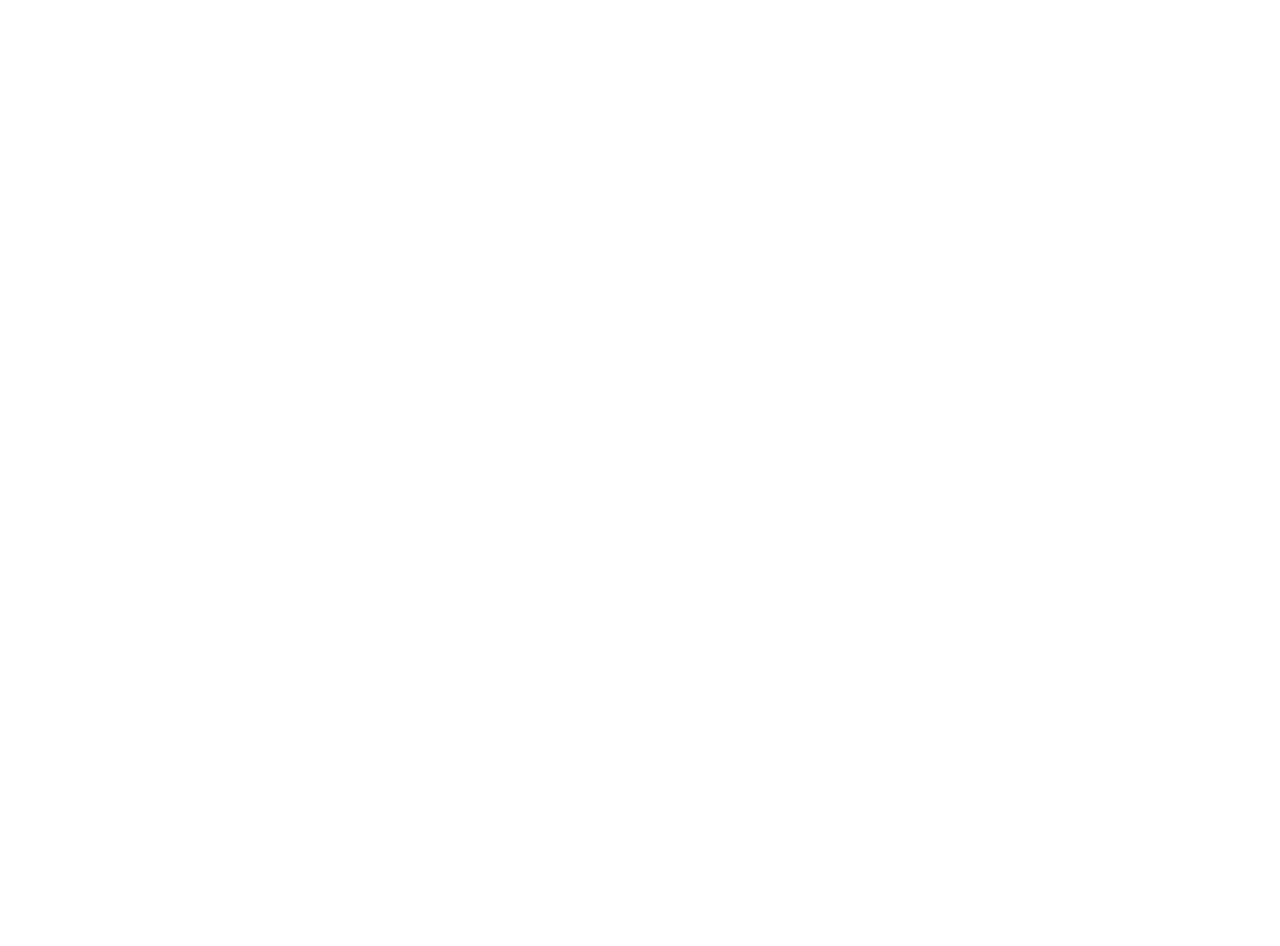
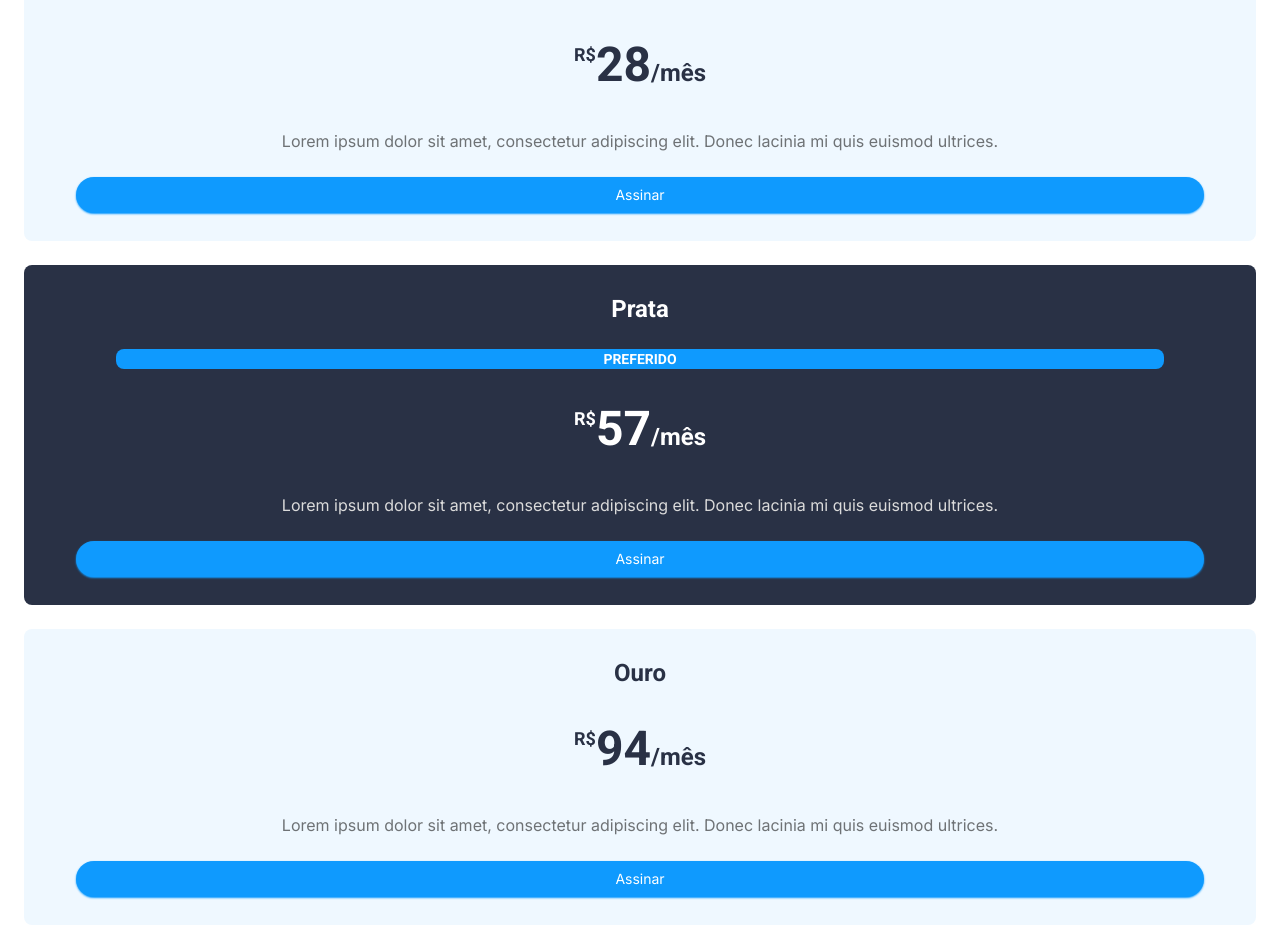
Before and after one commit to pcvp/Rachi, a React (Vite) app: page / in a window 1280 px wide. Shown: the part 1286-2232 px from the top of the page. Before the commit the page ends 1127 px from the top, so only its background shows below. Built offline with nearby package versions, Linux system fonts and the light colour scheme.

Commit message:
Section nossos planos + Refactoring na estrutura

```diff
--- a/index.html
+++ b/index.html
@@ -9,7 +9,7 @@
     <link rel="preconnect" href="https://fonts.googleapis.com" />
     <link rel="preconnect" href="https://fonts.gstatic.com" crossorigin />
     <link
-      href="https://fonts.googleapis.com/css2?family=Inter:wght@400;500;600&family=Sora:wght@400;500;600&display=swap"
+      href="https://fonts.googleapis.com/css2?family=Inter:wght@400;500;600&family=Roboto:wght@700&family=Sora:wght@500;600&display=swap"
       rel="stylesheet"
     />
   </head>
--- /dev/null
+++ b/src/components/Card.tsx
@@ -0,0 +1,25 @@
+import classNames from "classnames";
+
+interface CardProps {
+  tipo: "primario" | "secundario";
+  className?: string;
+  children: React.ReactNode;
+}
+
+export const Card = ({ tipo, children, className }: CardProps) => {
+  return (
+    <div
+      className={classNames(
+        `card rounded-lg p-7 ${className}`,
+        {
+          "bg-blue-200 text-gray-900": tipo == "secundario",
+        },
+        {
+          "bg-gray-900 text-white": tipo == "primario",
+        }
+      )}
+    >
+      {children}
+    </div>
+  );
+};
--- a/src/pages/Home.tsx
+++ b/src/pages/Home.tsx
@@ -1,15 +1,17 @@
-import BaixeNossoAppSection from "../components/BaixeNossoAppSection";
-import ComoFuncionaSection from "../components/ComoFuncionaSection";
-import Header from "../components/Header";
-import TudoOQueVocePrecisaSection from "../components/TudoOQueVocePrecisaSection";
+import BaixeNossoAppSection from "../sections/BaixeNossoAppSection";
+import ComoFuncionaSection from "../sections/ComoFuncionaSection";
+import HeaderSection from "../sections/HeaderSection";
+import NossosPlanosSection from "../sections/NossosPlanosSection";
+import TudoOQueVocePrecisaSection from "../sections/TudoOQueVocePrecisaSection";
 
 export function Home() {
   return (
     <>
-      <Header />
+      <HeaderSection />
       <TudoOQueVocePrecisaSection />
       <ComoFuncionaSection />
       <BaixeNossoAppSection />
+      <NossosPlanosSection />
     </>
   );
 }
--- a/src/components/Header.tsx
+++ b/src/sections/HeaderSection.tsx
@@ -1,7 +1,7 @@
 import MenuHambuger from "../assets/icons/MenuHambuger";
 import Logo from "../assets/Logo";
 
-export default function Header() {
+export default function HeaderSection() {
   return (
     <>
       <header className="w-100 p-6  flex justify-between">
--- /dev/null
+++ b/src/sections/NossosPlanosSection.tsx
@@ -0,0 +1,71 @@
+import CemPorcentoGratuito from "../assets/images/CemPorcentoGratuito";
+import Compartilhamento from "../assets/images/Compartilhamento";
+import CrieConexoes from "../assets/images/CrieConexoes";
+import { Button } from "../components/Button";
+import { Card } from "../components/Card";
+
+export default function NossosPlanosSection() {
+  return (
+    <section className="bg-white font-sora  p-6 w-full flex flex-col text-center">
+      <span className="font-semibold text-2xl">Nossos Planos</span>
+      <span className="text-sm font-inter mt-1 text-gray-200">
+        Lorem ipsum dolor sit amet, consectetur adipiscing elit. Donec lacinia
+        mi quis euismod ultrices.
+      </span>
+
+      <Card tipo="secundario" className="mt-6 flex flex-col">
+        <span className="text-2xl font-semibold ">Bronze</span>
+        <div className="flex justify-center mt-9 font-roboto">
+          <span className="text-lg font-bold self-start">R$</span>
+          <span className="text-5xl font-bold self-start">28</span>
+          <span className="text-2xl font-bold self-end">/mês</span>
+        </div>
+        <span className="text-gray-200 font-inter text-md mt-10">
+          Lorem ipsum dolor sit amet, consectetur adipiscing elit. Donec lacinia
+          mi quis euismod ultrices.
+        </span>
+        <Button
+          texto="Assinar"
+          className="mt-6 shadow-sm shadow-blue-900 mx-6"
+        />
+      </Card>
+
+      <Card tipo="primario" className="mt-6 flex flex-col">
+        <span className="text-2xl font-semibold ">Prata</span>
+        <span className="uppercase rounded-lg bg-blue-900 mx-16 text-sm mt-6">
+          Preferido
+        </span>
+        <div className="flex justify-center mt-9 font-roboto">
+          <span className="text-lg font-bold self-start">R$</span>
+          <span className="text-5xl font-bold self-start">57</span>
+          <span className="text-2xl font-bold self-end">/mês</span>
+        </div>
+        <span className="text-gray-100 font-inter text-md mt-10">
+          Lorem ipsum dolor sit amet, consectetur adipiscing elit. Donec lacinia
+          mi quis euismod ultrices.
+        </span>
+        <Button
+          texto="Assinar"
+          className="mt-6 shadow-sm shadow-blue-900 mx-6"
+        />
+      </Card>
+
+      <Card tipo="secundario" className="mt-6 flex flex-col">
+        <span className="text-2xl font-semibold ">Ouro</span>
+        <div className="flex justify-center mt-9 font-roboto">
+          <span className="text-lg font-bold self-start">R$</span>
+          <span className="text-5xl font-bold self-start">94</span>
+          <span className="text-2xl font-bold self-end">/mês</span>
+        </div>
+        <span className="text-gray-200 font-inter text-md mt-10">
+          Lorem ipsum dolor sit amet, consectetur adipiscing elit. Donec lacinia
+          mi quis euismod ultrices.
+        </span>
+        <Button
+          texto="Assinar"
+          className="mt-6 shadow-sm shadow-blue-900 mx-6"
+        />
+      </Card>
+    </section>
+  );
+}
--- a/src/components/TudoOQueVocePrecisaSection.tsx
+++ b/src/sections/TudoOQueVocePrecisaSection.tsx
@@ -1,5 +1,5 @@
 import NotebookArvore from "../assets/images/NotebookArvore";
-import { Button } from "./Button";
+import { Button } from "../components/Button";
 
 export default function TudoOQueVocePrecisaSection() {
   return (
--- a/tailwind.config.cjs
+++ b/tailwind.config.cjs
@@ -6,6 +6,7 @@
       fontFamily: {
         inter: ["Inter", "sans-serif"],
         sora: ["Sora", "sans-serif"],
+        sora: ["Roboto", "sans-serif"],
       },
       colors: {
         blue: {
```
Also changed, not shown: src/sections/BaixeNossoAppSection.tsx (renamed from src/components/BaixeNossoAppSection.tsx), src/sections/ComoFuncionaSection.tsx (renamed from src/components/ComoFuncionaSection.tsx).
